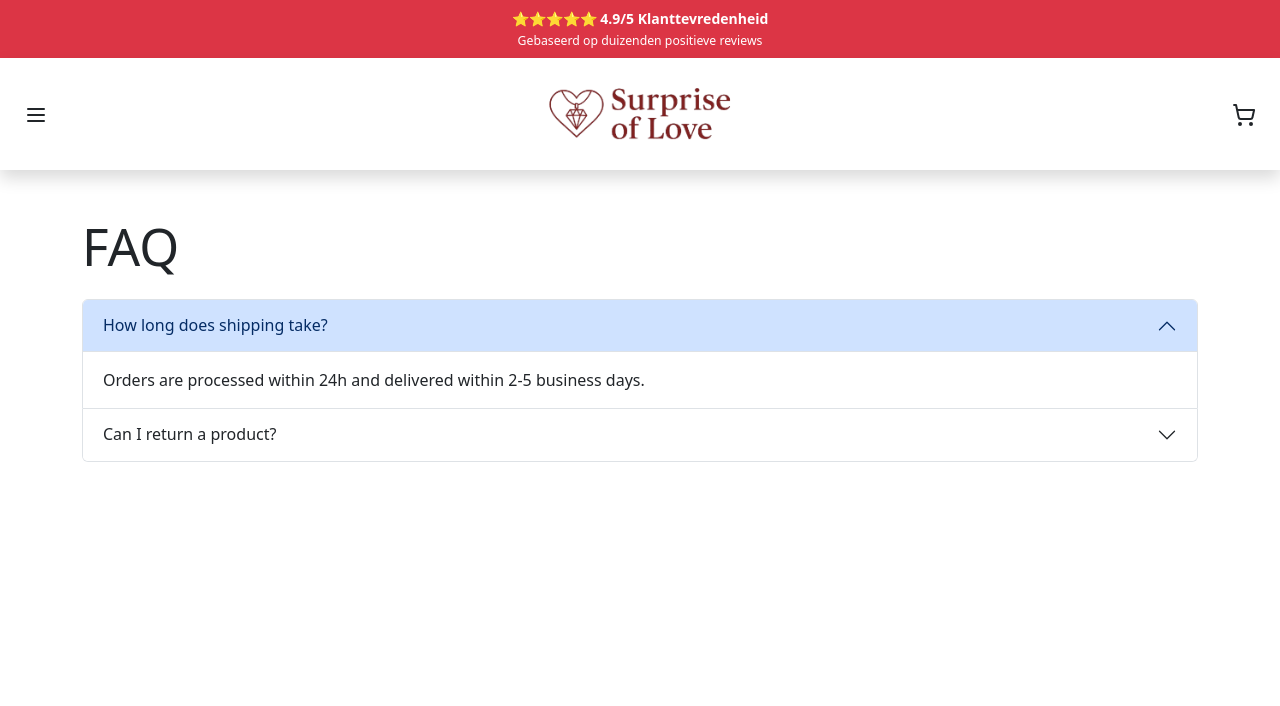
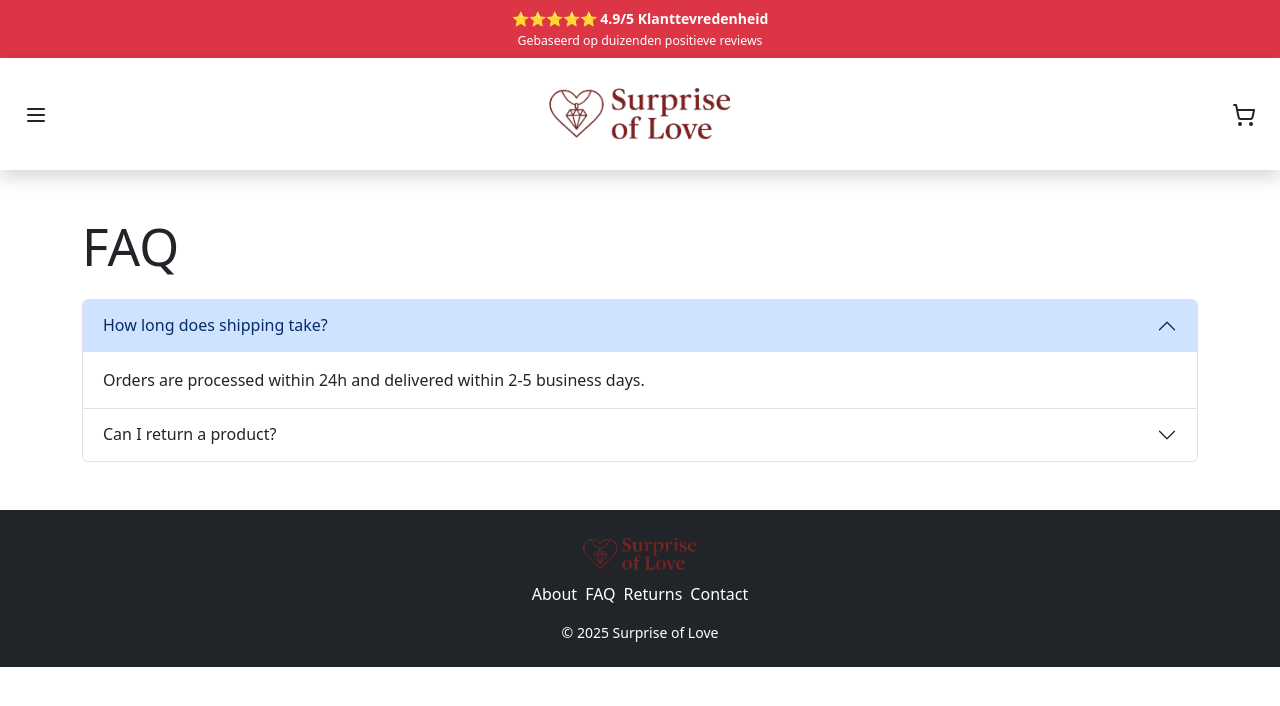
Before and after one commit to JanManikowski/Dropship-Mobile, a React (Vite) app: page /faq in a window 1280 px wide. Shown: the top 706 px of the page. Built offline with nearby package versions, Linux system fonts and the light colour scheme; no server answers.

Commit message:
Add footer component and include on main pages

```diff
--- /dev/null
+++ b/src/components/Footer.jsx
@@ -0,0 +1,28 @@
+import React from 'react';
+import { Link } from 'react-router-dom';
+import logo from '../assets/images/logo2.png';
+
+const Footer = () => (
+  <footer className="bg-dark text-white mt-auto py-4">
+    <div className="container text-center">
+      <img src={logo} alt="Surprise of Love" style={{ height: '40px' }} className="mb-2" />
+      <ul className="list-inline mb-3">
+        <li className="list-inline-item">
+          <Link to="/about" className="text-white text-decoration-none">About</Link>
+        </li>
+        <li className="list-inline-item">
+          <Link to="/faq" className="text-white text-decoration-none">FAQ</Link>
+        </li>
+        <li className="list-inline-item">
+          <Link to="/returns" className="text-white text-decoration-none">Returns</Link>
+        </li>
+        <li className="list-inline-item">
+          <Link to="/contact" className="text-white text-decoration-none">Contact</Link>
+        </li>
+      </ul>
+      <p className="mb-0 small">&copy; {new Date().getFullYear()} Surprise of Love</p>
+    </div>
+  </footer>
+);
+
+export default Footer;
--- a/src/pages/AboutPage.jsx
+++ b/src/pages/AboutPage.jsx
@@ -1,5 +1,6 @@
 import React from 'react';
 import Navbar from '../components/Navbar';
+import Footer from '../components/Footer';
 
 const AboutPage = () => (
   <div className="font-sans">
@@ -8,6 +9,7 @@ const AboutPage = () => (
       <h1 className="mb-4">About Us</h1>
       <p>We are passionate about offering unique gifts that create lasting memories. Our products are carefully selected and handcrafted with love.</p>
     </div>
+    <Footer />
   </div>
 );
 
--- a/src/pages/CartPage.jsx
+++ b/src/pages/CartPage.jsx
@@ -1,6 +1,7 @@
 import React from 'react';
 import { useCart } from '../context/CartContext';
 import Navbar from '../components/Navbar';
+import Footer from '../components/Footer';
 import { useNavigate } from 'react-router-dom';
 
 const CartPage = () => {
@@ -71,6 +72,7 @@ const CartPage = () => {
           </>
         )}
       </div>
+      <Footer />
     </div>
   );
 };
--- a/src/pages/ContactPage.jsx
+++ b/src/pages/ContactPage.jsx
@@ -1,5 +1,6 @@
 import React, { useState } from 'react';
 import Navbar from '../components/Navbar';
+import Footer from '../components/Footer';
 
 const ContactPage = () => {
   const [form, setForm] = useState({ name: '', email: '', message: '' });
@@ -31,6 +32,7 @@ const ContactPage = () => {
           <button className="btn btn-primary" type="submit">Send</button>
         </form>
       </div>
+      <Footer />
     </div>
   );
 };
--- a/src/pages/FaqPage.jsx
+++ b/src/pages/FaqPage.jsx
@@ -1,5 +1,6 @@
 import React from 'react';
 import Navbar from '../components/Navbar';
+import Footer from '../components/Footer';
 
 const FaqPage = () => (
   <div className="font-sans">
@@ -29,6 +30,7 @@ const FaqPage = () => (
         </div>
       </div>
     </div>
+    <Footer />
   </div>
 );
 
--- a/src/pages/HomePage.jsx
+++ b/src/pages/HomePage.jsx
@@ -1,5 +1,6 @@
 import React from 'react';
 import Navbar from '../components/Navbar';
+import Footer from '../components/Footer';
 import testImage from '../assets/images/test.jpg';
 import mainImage from '../assets/images/169main.jpg';
 import BestSellerSlider from '../components/BestSellerSlider';
@@ -55,6 +56,7 @@ const Homepage = () => {
       {/* Product Preview */}
           <BestSellerSlider />
 
+      <Footer />
     </div>
   );
 };
--- a/src/pages/ProductDetailPage.jsx
+++ b/src/pages/ProductDetailPage.jsx
@@ -3,6 +3,7 @@ import { useParams } from 'react-router-dom';
 import { doc, getDoc } from 'firebase/firestore';
 import { db } from '../firebase';
 import Navbar from '../components/Navbar';
+import Footer from '../components/Footer';
 import { useCart } from '../context/CartContext';
 import ImageCarousel from '../components/ImageCarousel';
 
@@ -150,6 +151,7 @@ const ProductDetailPage = () => {
           </div>
         </div>
       </div>
+      <Footer />
     </div>
   );
 };
--- a/src/pages/ProductsPage.jsx
+++ b/src/pages/ProductsPage.jsx
@@ -2,6 +2,7 @@ import React, { useEffect, useState } from 'react';
 import { collection, getDocs } from 'firebase/firestore';
 import { db } from '../firebase';
 import Navbar from '../components/Navbar';
+import Footer from '../components/Footer';
 import ProductCard from '../components/ProductCard';
 const ProductsPage = () => {
   const [products, setProducts] = useState([]);
@@ -24,7 +25,7 @@ const ProductsPage = () => {
   }, []);
 
   return (
-    <div style={{ minHeight: '100vh' }}>
+    <div className="min-vh-100 d-flex flex-column">
       <Navbar />
 
       <section className="py-5 bg-light">
@@ -46,6 +47,7 @@ const ProductsPage = () => {
           )}
         </div>
       </section>
+      <Footer />
     </div>
   );
 };
--- a/src/pages/ReturnPolicyPage.jsx
+++ b/src/pages/ReturnPolicyPage.jsx
@@ -1,5 +1,6 @@
 import React from 'react';
 import Navbar from '../components/Navbar';
+import Footer from '../components/Footer';
 
 const ReturnPolicyPage = () => (
   <div className="font-sans">
@@ -8,6 +9,7 @@ const ReturnPolicyPage = () => (
       <h1 className="mb-4">Return & Refund Policy</h1>
       <p>If you are not satisfied with your purchase, you can return the product within 30 days for a full refund.</p>
     </div>
+    <Footer />
   </div>
 );
 
--- a/src/pages/ThankYouPage.jsx
+++ b/src/pages/ThankYouPage.jsx
@@ -1,6 +1,7 @@
 import React from 'react';
 import { Link } from 'react-router-dom';
 import Navbar from '../components/Navbar';
+import Footer from '../components/Footer';
 
 const ThankYouPage = () => {
   return (
@@ -24,6 +25,7 @@ const ThankYouPage = () => {
           <Link to="/" className="btn btn-primary px-4 py-2 rounded-pill">Continue Shopping</Link>
         </div>
       </main>
+      <Footer />
     </div>
   );
 };
```
